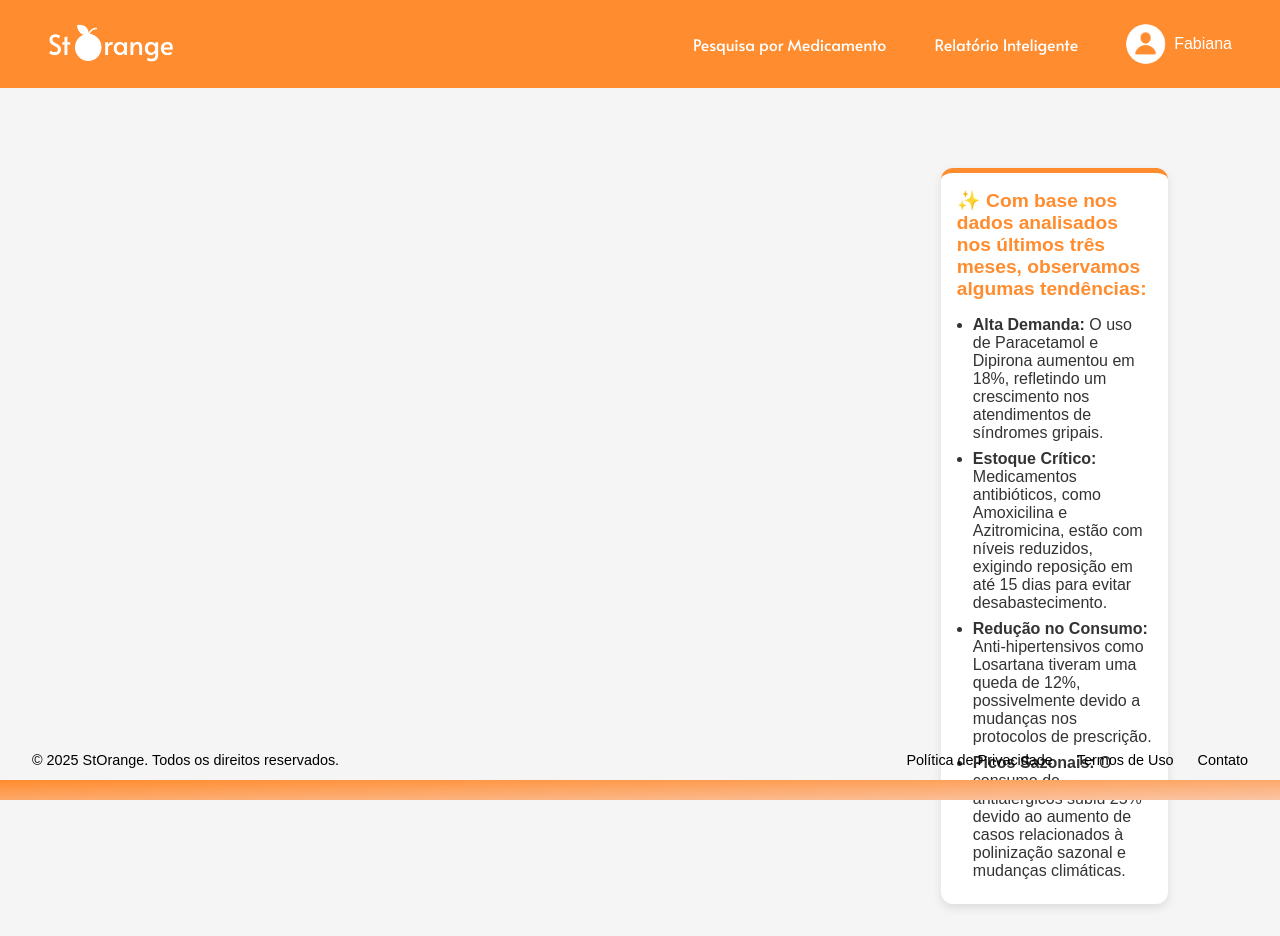
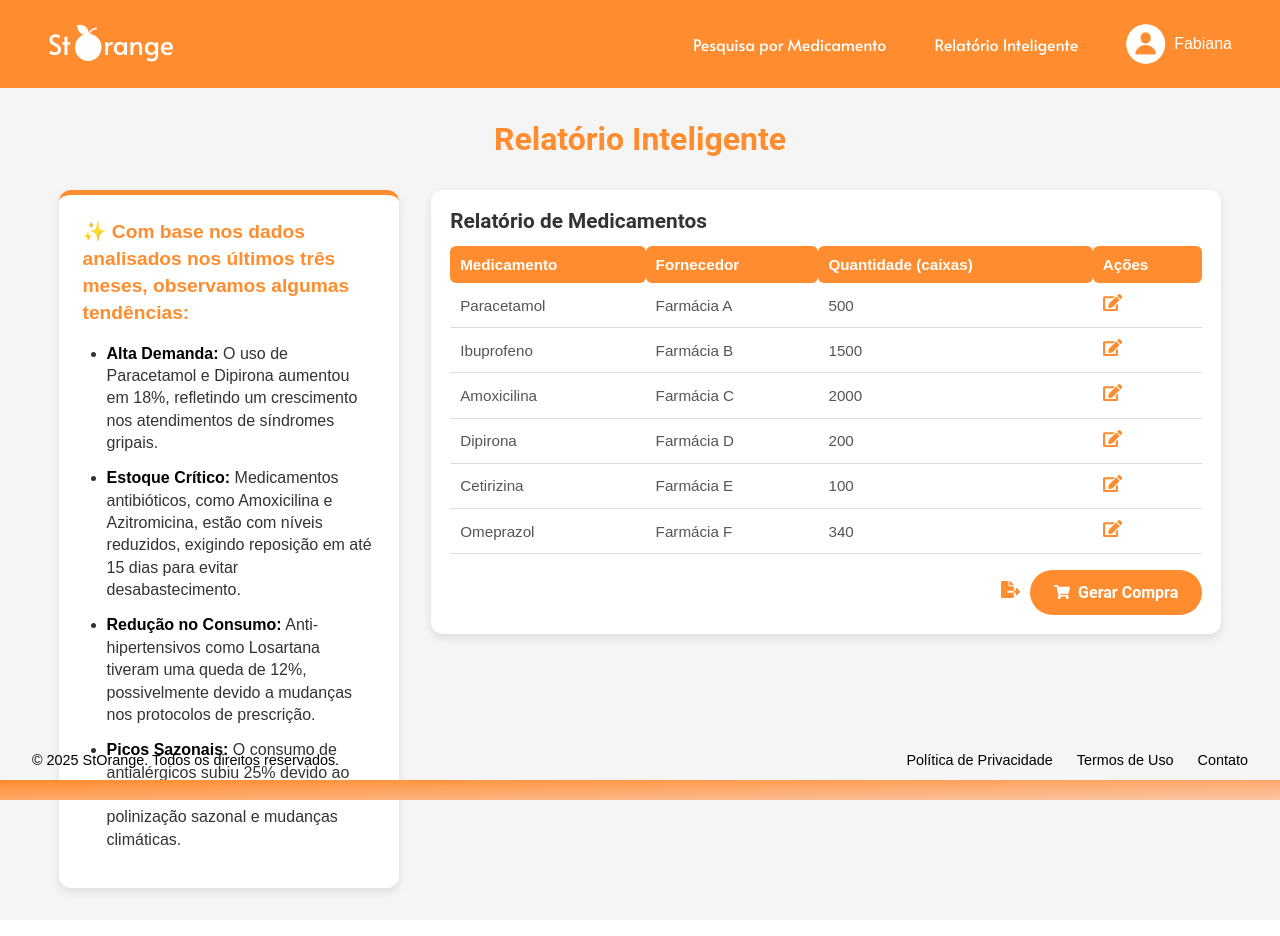
Before and after one commit to anasosl/EstocAI, a React (Create React App) app in the folder frontend/: page /relatorio in a window 1280 px wide. Built offline with nearby package versions, Linux system fonts and the light colour scheme; a web font is replaced by a local one.

Commit message:
add relatorio

```diff
--- a/frontend/src/pages/Relatorio/index.tsx
+++ b/frontend/src/pages/Relatorio/index.tsx
@@ -1,82 +1,282 @@
-import React from "react";
+import React, { useState } from "react";
 import styled from "styled-components";
 import { theme } from "../../styles/theme";
+import { FaEdit, FaFileExport, FaShoppingCart } from "react-icons/fa";
+import { saveAs } from "file-saver";
 
+// ================== Styled Components ==================
 const PageContainer = styled.div`
   display: flex;
   flex-direction: column;
-  align-items: flex-start; /* Alinha os itens à esquerda */
+  align-items: center;
   padding: 2rem;
   background-color: #f5f5f5;
-  gap: 1rem;
+  gap: 2rem;
   min-height: 100vh;
 `;
 
 const Title = styled.h2`
-  font-size: 1.8rem;
+  font-size: 2rem;
   font-weight: bold;
   color: ${theme.colors.laranjaPrincipal};
   text-align: center;
-  align-self: center; /* Mantém o título centralizado */
+  margin: 0;
 `;
 
-const ContentContainer = styled.div`
+/**
+ * Agrupa o card e a tabela na horizontal
+ */
+const ContentWrapper = styled.div`
   display: flex;
-  justify-content: flex-end; /* Move o conteúdo para o lado direito */
+  justify-content: center;
   width: 100%;
-  margin-top: 2rem;
-  padding-right: 5rem; /* Ajuste a posição horizontal */
+  gap: 2rem;
+  align-items: flex-start;
+  margin: 0 auto;
+
+  @media screen and (max-width: 1024px) {
+    flex-direction: column;
+    align-items: center;
+  }
 `;
 
+/** Card lateral com as tendências recentes (bullet points) */
 const ReportCard = styled.div`
   background-color: white;
-  padding: 1.0rem;
+  padding: 1.5rem;
   border-radius: 12px;
-  width: 20%; /* Reduzi o tamanho do card */
+  width: 28%;
   box-shadow: 0px 4px 10px rgba(0, 0, 0, 0.1);
   border-top: 5px solid ${theme.colors.laranjaPrincipal};
   display: flex;
   flex-direction: column;
   gap: 1rem;
+
+  @media screen and (max-width: 1024px) {
+    width: 80%;
+  }
 `;
 
 const ReportHeader = styled.div`
+  color: ${theme.colors.laranjaPrincipal};
+  font-weight: bold;
   font-size: 1.2rem;
+  line-height: 1.4;
+`;
+
+const BulletList = styled.ul`
+  list-style-type: disc;
+  padding-left: 1.5rem;
+`;
+
+const BulletItem = styled.li`
+  margin-bottom: 0.8rem;
+  font-size: 1rem;
+  line-height: 1.4;
+  color: #333;
+
+  strong {
+    font-weight: bold;
+    color: #000;
+  }
+`;
+
+/** Container da tabela grande de medicamentos */
+const TableContainer = styled.div`
+  width: 65%;
+  background: white;
+  border-radius: 12px;
+  padding: 1.2rem;
+  box-shadow: 0px 4px 10px rgba(0, 0, 0, 0.1);
+
+  @media screen and (max-width: 1024px) {
+    width: 80%;
+  }
+`;
+
+const TableTitle = styled.h3`
+  font-size: 1.3rem;
+  margin-bottom: 0.8rem;
+  color: #333;
+`;
+
+const Table = styled.table`
+  width: 100%;
+  border-collapse: collapse;
+  text-align: left;
+`;
+
+const Th = styled.th`
+  background-color: ${theme.colors.laranjaPrincipal};
+  color: white;
+  padding: 10px;
+  border-radius: 6px;
+  font-size: 0.95rem;
+`;
+
+const Td = styled.td`
+  padding: 10px;
+  border-bottom: 1px solid #ddd;
+  color: #555;
+  font-size: 0.95rem;
+`;
+
+const ButtonContainer = styled.div`
+  display: flex;
+  gap: 10px;
+  justify-content: flex-end;
+  margin-top: 1rem;
+`;
+
+/** Botão genérico com ícone */
+const IconButton = styled.button`
+  background: none;
+  border: none;
+  cursor: pointer;
+  font-size: 1.2rem;
+  color: ${theme.colors.laranjaPrincipal};
+
+  &:hover {
+    color: darkorange;
+  }
+`;
+
+const PurchaseButton = styled.button`
+  background-color: ${theme.colors.laranjaPrincipal};
+  color: white;
   font-weight: bold;
-  color: ${theme.colors.laranjaPrincipal};
+  border: none;
+  padding: 0.8rem 1.5rem;
+  border-radius: 50px;
+  font-size: 1rem;
+  cursor: pointer;
   display: flex;
   align-items: center;
   gap: 0.5rem;
-`;
 
-const BulletPoint = styled.ul`
-  padding-left: 1rem;
-`;
-
-const BulletItem = styled.li`
-  font-size: 1rem;
-  margin-bottom: 0.5rem;
-  color: #333;
-  strong {
-    font-weight: bold;
+  &:hover {
+    background-color: ${({ theme }) => theme.colors.branco};
+    color: ${({ theme }) => theme.colors.laranjaPrincipal};
+    border: 1px solid ${({ theme }) => theme.colors.laranjaPrincipal};
   }
 `;
 
+// ================== Mock ===================
+const mockData = [
+  { medicamento: "Paracetamol", fornecedor: "Farmácia A", quantidade: 500 },
+  { medicamento: "Ibuprofeno", fornecedor: "Farmácia B", quantidade: 1500 },
+  { medicamento: "Amoxicilina", fornecedor: "Farmácia C", quantidade: 2000 },
+  { medicamento: "Dipirona", fornecedor: "Farmácia D", quantidade: 200 },
+  { medicamento: "Cetirizina", fornecedor: "Farmácia E", quantidade: 100 },
+  { medicamento: "Omeprazol", fornecedor: "Farmácia F", quantidade: 340 },
+];
+
+// ================== Componente Principal ===================
 export const Relatorio: React.FC = () => {
+  const [data, setData] = useState(mockData);
+
+  // Exporta a tabela para CSV usando file-saver
+  const handleExportCSV = () => {
+    const csvContent =
+      "data:text/csv;charset=utf-8," +
+      ["Medicamento,Fornecedor,Quantidade"]
+        .concat(
+          data.map(
+            (row) => `${row.medicamento},${row.fornecedor},${row.quantidade}`
+          )
+        )
+        .join("\n");
+    const encodedUri = encodeURI(csvContent);
+    saveAs(encodedUri, "relatorio_medicamentos.csv");
+  };
+
+  // Edita a quantidade de um item da tabela via prompt
+  const handleEdit = (index: number) => {
+    const newData = [...data];
+    const newValue = prompt(
+      "Digite a nova quantidade:",
+      newData[index].quantidade.toString()
+    );
+    if (newValue !== null) {
+      newData[index].quantidade = parseInt(newValue);
+      setData(newData);
+    }
+  };
+
   return (
     <PageContainer>
-      <Title></Title>
-      <ContentContainer>
+      <Title>Relatório Inteligente</Title>
+
+      <ContentWrapper>
+        {/** Card lateral de tendências recentes (bullet points) */}
         <ReportCard>
-          <ReportHeader>✨ Com base nos dados analisados nos últimos três meses, observamos algumas tendências:</ReportHeader>
-          <BulletPoint>
-            <BulletItem><strong>Alta Demanda:</strong> O uso de Paracetamol e Dipirona aumentou em 18%, refletindo um crescimento nos atendimentos de síndromes gripais.</BulletItem>
-            <BulletItem><strong>Estoque Crítico:</strong> Medicamentos antibióticos, como Amoxicilina e Azitromicina, estão com níveis reduzidos, exigindo reposição em até 15 dias para evitar desabastecimento.</BulletItem>
-            <BulletItem><strong>Redução no Consumo:</strong> Anti-hipertensivos como Losartana tiveram uma queda de 12%, possivelmente devido a mudanças nos protocolos de prescrição.</BulletItem>
-            <BulletItem><strong>Picos Sazonais:</strong> O consumo de antialérgicos subiu 25% devido ao aumento de casos relacionados à polinização sazonal e mudanças climáticas.</BulletItem>
-          </BulletPoint>
+          <ReportHeader>
+            ✨ Com base nos dados analisados nos últimos três meses, observamos
+            algumas tendências:
+          </ReportHeader>
+          <BulletList>
+            <BulletItem>
+              <strong>Alta Demanda:</strong> O uso de Paracetamol e Dipirona
+              aumentou em 18%, refletindo um crescimento nos atendimentos de
+              síndromes gripais.
+            </BulletItem>
+            <BulletItem>
+              <strong>Estoque Crítico:</strong> Medicamentos antibióticos, como
+              Amoxicilina e Azitromicina, estão com níveis reduzidos, exigindo
+              reposição em até 15 dias para evitar desabastecimento.
+            </BulletItem>
+            <BulletItem>
+              <strong>Redução no Consumo:</strong> Anti-hipertensivos como
+              Losartana tiveram uma queda de 12%, possivelmente devido a
+              mudanças nos protocolos de prescrição.
+            </BulletItem>
+            <BulletItem>
+              <strong>Picos Sazonais:</strong> O consumo de antialérgicos subiu
+              25% devido ao aumento de casos relacionados à polinização sazonal
+              e mudanças climáticas.
+            </BulletItem>
+          </BulletList>
         </ReportCard>
-      </ContentContainer>
+
+        {/** Tabela principal de medicamentos */}
+        <TableContainer>
+          <TableTitle>Relatório de Medicamentos</TableTitle>
+          <Table>
+            <thead>
+              <tr>
+                <Th>Medicamento</Th>
+                <Th>Fornecedor</Th>
+                <Th>Quantidade (caixas)</Th>
+                <Th>Ações</Th>
+              </tr>
+            </thead>
+            <tbody>
+              {data.map((item, index) => (
+                <tr key={index}>
+                  <Td>{item.medicamento}</Td>
+                  <Td>{item.fornecedor}</Td>
+                  <Td>{item.quantidade}</Td>
+                  <Td>
+                    <IconButton onClick={() => handleEdit(index)}>
+                      <FaEdit />
+                    </IconButton>
+                  </Td>
+                </tr>
+              ))}
+            </tbody>
+          </Table>
+
+          <ButtonContainer>
+            <IconButton onClick={handleExportCSV}>
+              <FaFileExport />
+            </IconButton>
+            <PurchaseButton>
+              <FaShoppingCart />
+              Gerar Compra
+            </PurchaseButton>
+          </ButtonContainer>
+        </TableContainer>
+      </ContentWrapper>
     </PageContainer>
   );
 };
```
Also changed, not shown: package.json (added, +9 -0 lines), 1 other file (tests, documents, lock files or other folders).
